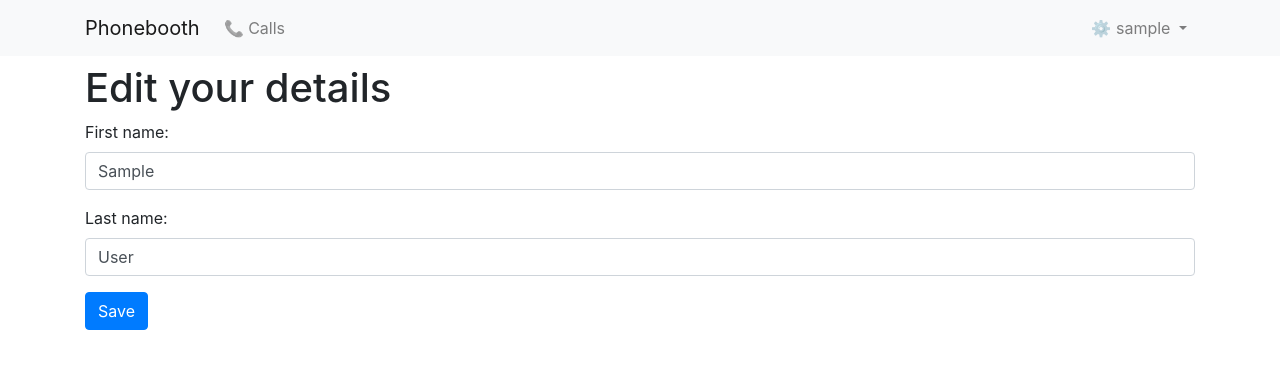
After one commit to josegomezr/phonebooth, a Django app: page /auth/profile/edit/ in a window 1280 px wide. The commit adds this page. Shown: the top 369 px of the page. Run offline with Django 3.2, Linux system fonts and the light colour scheme; the visitor is signed in with stand-in values (Sample User, id 1); data comes from the database, SQL or seed files in the repository; some libraries are stand-ins or nearby versions.

Commit message:
Cleanup & Adding message framework
Message framework was A BIT simpler to bootstrapify than the forms API.

I'm keeping it as simpler and native as possible.

Also got to downgrade to BT 4.6 because BT 5 JS was not compatible with
htmx pages refreshes for whatever reason I just couldn't make it work.

```diff
--- a/authentication/models.py
+++ b/authentication/models.py
@@ -1,6 +1,9 @@
-from django.contrib.auth.models import AbstractUser
+from django.utils.functional import cached_property
 from django.db import models
 
+from django.contrib.auth.models import AbstractUser
 
 class User(AbstractUser):
-    pass
+    @cached_property
+    def full_name(self):
+        return f'{self.first_name} {self.last_name}'
--- /dev/null
+++ b/authentication/templates/authentication/user_form.html
@@ -0,0 +1,27 @@
+{% extends "phonebooth/base.html" %}
+
+{% block title %}Profile{% endblock %}
+
+{% block body %}
+<h1>Edit your details</h1>
+
+<form autocomplete hx-push-url="true" action="{{ app_path }}" method="post" id="login-form">
+  {% csrf_token %}
+
+  {% include "phonebooth/forms/form-non-field-errors-ul.html" with form=form %}
+
+  <div class="mb-3">
+    {% include "phonebooth/forms/form-field.html" with field=form.first_name %}
+  </div>
+
+  <div class="mb-3">
+    {% include "phonebooth/forms/form-field.html" with field=form.last_name %}
+  </div>
+
+  <div class="submit-row">
+    <button class="btn btn-primary" type="submit">Save</button>
+  </div>
+</form>
+
+
+{% endblock %}
--- a/authentication/templates/phonebooth/base.html
+++ b/authentication/templates/phonebooth/base.html
@@ -1,3 +1,4 @@
+{% load messages_utils %}
 <!doctype html>
 <html lang="en">
   <head>
@@ -6,22 +7,73 @@
     <meta name="viewport" content="width=device-width, initial-scale=1">
 
     <!-- Bootstrap CSS -->
-    <link href="https://cdn.jsdelivr.net/npm/bootstrap@5.1.3/dist/css/bootstrap.min.css" rel="stylesheet" integrity="sha384-1BmE4kWBq78iYhFldvKuhfTAU6auU8tT94WrHftjDbrCEXSU1oBoqyl2QvZ6jIW3" crossorigin="anonymous">
+    <link rel="stylesheet" href="https://cdn.jsdelivr.net/npm/bootstrap@4.6.1/dist/css/bootstrap.min.css" integrity="sha384-zCbKRCUGaJDkqS1kPbPd7TveP5iyJE0EjAuZQTgFLD2ylzuqKfdKlfG/eSrtxUkn" crossorigin="anonymous">
 
     <title>{% block title %}{% endblock %}</title>
   </head>
   <body>
     <div id="mainbody" hx-boost="true">
-      <div class="container">{% block body %}{% endblock %}</div>
+      <nav class="navbar navbar-expand-md navbar-light bg-light mb-2">
+        <div class="container">
+          <a class="navbar-brand" href="{% url settings.LOGIN_REDIRECT_URL %}">Phonebooth</a>
+          {% if user.id %}
+          <button class="navbar-toggler" type="button" data-toggle="collapse" data-target="#navbar-main-toggler" aria-controls="navbar-main-toggler" aria-expanded="false" aria-label="Toggle navigation">
+            <span class="navbar-toggler-icon"></span>
+          </button>
+          {% endif %}
+          <div class="collapse navbar-collapse" id="navbar-main-toggler">
+            {% if user.id %}
+            <ul class="navbar-nav me-auto mb-2 mb-lg-0">
+              <li class="nav-item">
+                <a class="nav-link" href="#">📞 Calls</a>
+              </li>
+            </ul>
+            {% endif %}
+            {% if user.id %}
+            <ul class="navbar-nav ml-auto mb-2 mb-lg-0">
+              <li class="nav-item dropdown">
+                <a class="nav-link dropdown-toggle" href="#" id="navbar-action-toggler" role="button" data-toggle="dropdown" aria-expanded="false">
+                  ⚙️ {{ user.username }}
+                </a>
+                <ul class="dropdown-menu" aria-labelledby="navbar-action-toggler">
+                  <li><h6 class="dropdown-header">{{ user.first_name }} {{ user.last_name }}</h6></li>
+                  <li><hr class="dropdown-divider"></li>
+                  <li><a class="dropdown-item" href="{% url 'authentication:profile-edit' %}">📝 Edit Profile</a></li>
+                  <li><hr class="dropdown-divider"></li>
+                  <li><a class="dropdown-item" href="{% url 'authentication:logout' %}">🔚 Logout</a></li>
+                </ul>
+              </li>
+            </ul>
+            {% endif %}
+          </div>
+        </div>
+      </nav>
+      <div class="container">
+        {% if messages %}
+        {% regroup messages|dictsort:"level" by level_tag as mess_sort %}
+          {% for l, messages in mess_sort %}
+          <div class="messages alert alert-{{ l }}">
+            {% for message in messages %}
+              <p class="{% if forloop.last %}mb-0{% endif %}">{{ message.level|message_icon }} {{ message }}</p>
+            {% endfor %}
+          </div>
+          {% endfor %}
+        {% endif %}
+
+        {% block body %}{% endblock %}
+      </div>
     </div>
 
-    <script src="https://cdn.jsdelivr.net/npm/bootstrap@5.1.3/dist/js/bootstrap.bundle.min.js" integrity="sha384-ka7Sk0Gln4gmtz2MlQnikT1wXgYsOg+OMhuP+IlRH9sENBO0LRn5q+8nbTov4+1p" crossorigin="anonymous"></script>
+    <script src="https://cdn.jsdelivr.net/npm/jquery@3.5.1/dist/jquery.slim.min.js" integrity="sha384-DfXdz2htPH0lsSSs5nCTpuj/zy4C+OGpamoFVy38MVBnE+IbbVYUew+OrCXaRkfj" crossorigin="anonymous"></script>
+    <script src="https://cdn.jsdelivr.net/npm/bootstrap@4.6.1/dist/js/bootstrap.bundle.min.js" integrity="sha384-fQybjgWLrvvRgtW6bFlB7jaZrFsaBXjsOMm/tB9LTS58ONXgqbR9W8oWht/amnpF" crossorigin="anonymous"></script>
+
     <script src="https://unpkg.com/htmx.org@1.6.1"></script>
 
-    <script>
-      document.body.addEventListener('htmx:configRequest', (event) => {
-        event.detail.headers['X-CSRFToken'] = '{{ csrf_token }}';
-      })
+    <script type="text/javascript">
+      htmx.on("htmx:afterSettle", function(evt) {
+        // re enable dropdowns after page rendering
+        $('.dropdown-toggle').dropdown()
+      });
     </script>
   </body>
 </html>
--- a/authentication/templates/registration/login.html
+++ b/authentication/templates/registration/login.html
@@ -4,13 +4,10 @@
 {% block body %}
 
 <p>&nbsp;</p>
-<p>&nbsp;</p>
-<p>&nbsp;</p>
-<p>&nbsp;</p>
 
 <h1>Login</h1>
 
-<form autocomplete action="{{ app_path }}" method="post" id="login-form">
+<form autocomplete hx-push-url="true" method="post" id="login-form">
   {% csrf_token %}
 
   {% include "phonebooth/forms/form-non-field-errors-ul.html" with form=form %}
--- a/authentication/urls.py
+++ b/authentication/urls.py
@@ -1,10 +1,11 @@
 from django.urls import path, include
-from .views import ProfileView, LoginView
+from .views import EditProfileView, ProfileView, LoginView
 
 app_name = 'authentication'
 
 urlpatterns = [
-    path('profile/', ProfileView.as_view()),
-    path('login/', LoginView.as_view()),
+    path('profile/', ProfileView.as_view(), name='profile-show'),
+    path('profile/edit/', EditProfileView.as_view(), name='profile-edit'),
+    path('login/', LoginView.as_view(redirect_authenticated_user=True)),
     path('', include('django.contrib.auth.urls')),
 ]
--- a/authentication/views.py
+++ b/authentication/views.py
@@ -1,15 +1,42 @@
+from django.contrib import messages
+from django.contrib.messages.views import SuccessMessageMixin
 from django.contrib.auth.decorators import login_required
 from django.contrib.auth.views import LoginView as BaseLoginView
 from django.utils.decorators import method_decorator
-from django.views.generic import TemplateView
+from django.utils.translation import gettext_lazy as _
+from django.urls import reverse
+# from django.views.generic import TemplateView
+from django.views.generic.detail import DetailView
+from django.views.generic.edit import UpdateView
 
-from .forms import AuthenticationForm
+from phonebooth.utils import BootstrapifyFormMixin
+
+from .models import User
+
+@method_decorator(login_required, name='dispatch')
+class ProfileView(DetailView):
+    model = User
+
+    def get_queryset(self):
+        self.kwargs['pk'] = self.request.user.id
+        return self.model.objects.all()
 
 
 @method_decorator(login_required, name='dispatch')
-class ProfileView(TemplateView):
-    template_name = 'authentication/profile.html'
+class EditProfileView(SuccessMessageMixin, BootstrapifyFormMixin, UpdateView):
+    model = User
+    fields = ('first_name', 'last_name', 'email')
 
+    def get_queryset(self):
+        self.kwargs['pk'] = self.request.user.id
+        return self.model.objects.all()
 
-class LoginView(BaseLoginView):
-    authentication_form = AuthenticationForm
+    def get_success_url(self):
+        return reverse('authentication:profile-show')
+
+    def get_success_message(self, cleaned_data):
+        return _('Changes saved successfuly!')
+
+class LoginView(SuccessMessageMixin, BootstrapifyFormMixin, BaseLoginView):
+    def get_success_message(self, cleaned_data):
+        return _('Welcome %(full_name)s.' % {'full_name' : self.request.user.full_name })
--- /dev/null
+++ b/phonebooth/context_processors.py
@@ -0,0 +1,6 @@
+from django.conf import settings as dj_settings
+
+def settings(_):
+    return {
+        "settings": {k: getattr(dj_settings, k) for k in dj_settings.GLOBAL_EXPOSED_SETTINGS}
+    }
--- a/phonebooth/utils.py
+++ b/phonebooth/utils.py
@@ -1,4 +1,6 @@
 import types
+
+from django.conf import settings
 from django.forms.widgets import Input, Select
 from django.forms.utils import ErrorDict as BaseErrorDict, ErrorList as BaseErrorList
 from django.utils.html import format_html, html_safe, format_html_join
@@ -12,6 +14,14 @@ def _get_feedback_class(self, form, key='controls'):
         return form.css_classes['feedback_status'][key]['valid']
 
     return ''
+
+def decorate_class(klass, *other_klasses):
+    return type(klass)(klass.__name__, tuple(reversed([klass, *other_klasses])), {})
+
+
+class BootstrapifyFormMixin:
+    def get_form_class(self):
+        return decorate_class(super().get_form_class(), BootstrapifyMixin)
 
 class BootstrapifyMixin:
     css_classes = {
@@ -79,7 +89,6 @@ class BootstrapifyMixin:
             return inner
 
         bf.as_widget  = types.MethodType(wrap(bf), bf)
-        return
 
 
     def __init__(self, *args, **kwargs):
```
Also changed, not shown: authentication/forms.py (+1 -21 lines), authentication/templates/authentication/profile.html (deleted, +0 -13 lines), authentication/templates/authentication/user_detail.html (added, +12 -0 lines), phonebooth/settings.py (+26 -3 lines), phonebooth/templatetags/messages_utils.py (added, +8 -0 lines), phonebooth/templatetags/__init__.py (added).
